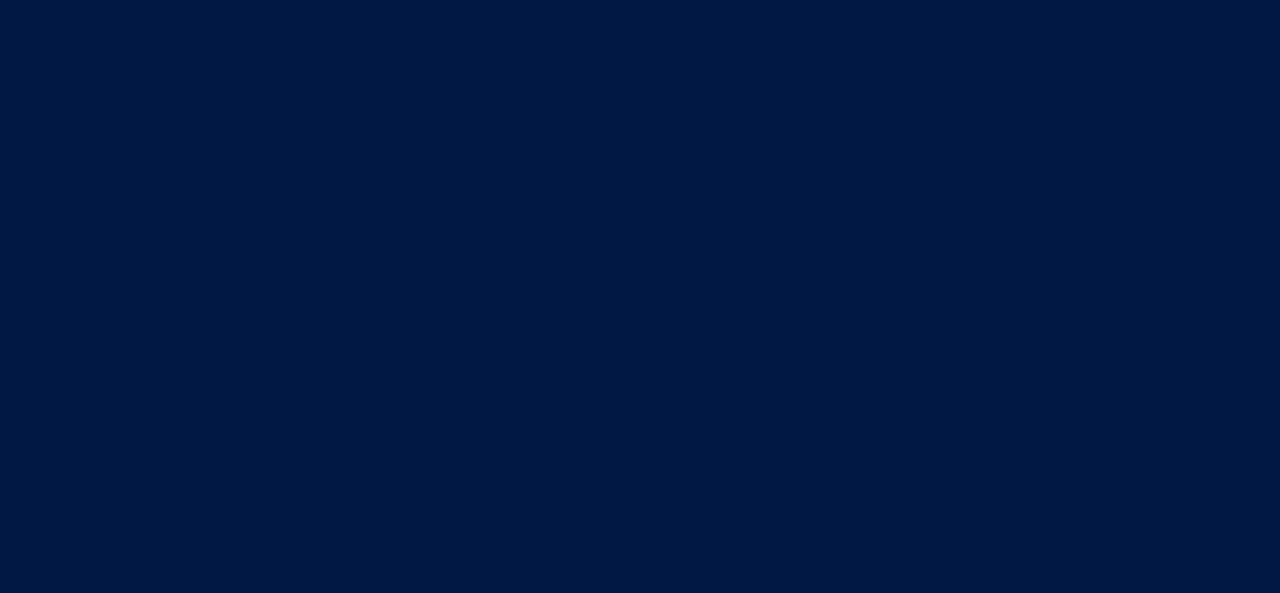
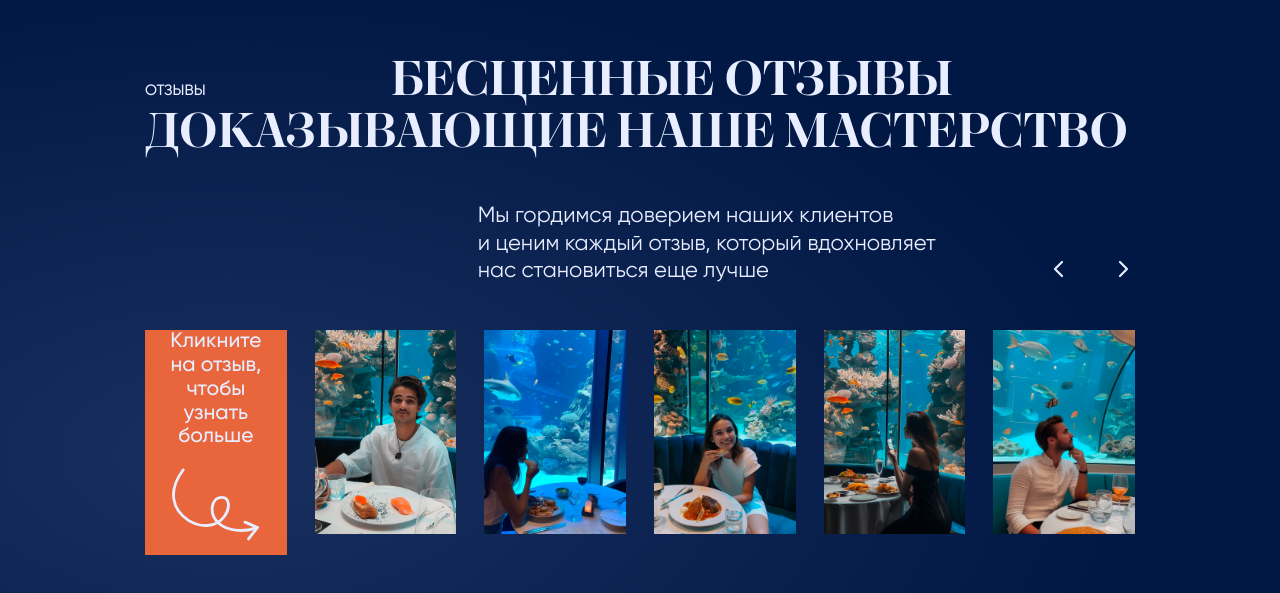
Before and after one commit to kannell1/AQUARIM, a Next.js app: page / in a window 1280 px wide. Shown: the part 3721-4314 px from the top of the page. Before the commit the page ends 3678 px from the top, so only its background shows below. Built offline with nearby package versions, Linux system fonts and the light colour scheme.

Commit message:
Пятый блок

```diff
--- a/app/page.tsx
+++ b/app/page.tsx
@@ -3,6 +3,7 @@ import { HeroSection } from "@/components/HeroSection";
 import { HistorySection } from "@/components/HistorySection";
 import { DishesSection } from "@/components/DishesSection";
 import { DeliverySection } from "@/components/DeliverySection";
+import { ReviewsSection } from "@/components/ReviewsSection";
 
 export default function HomePage() {
   return (
@@ -22,6 +23,7 @@ export default function HomePage() {
         <HistorySection />
         <DishesSection />
         <DeliverySection />
+        <ReviewsSection />
       </main>
     </div>
   );
--- /dev/null
+++ b/components/ReviewsSection.tsx
@@ -0,0 +1,196 @@
+"use client";
+
+import Image from "next/image";
+import { useEffect, useState } from "react";
+
+// Те же пять фотографий, что в макете: они уже лежат в public/images.
+const photos = [
+  {
+    src: "/images/guest-1.png",
+    alt: "Гость ресторана AQUARIM за столом у аквариума",
+  },
+  {
+    src: "/images/guest-2.png",
+    alt: "Посетительница за столиком на фоне большого аквариума",
+  },
+  {
+    src: "/images/guest-3.png",
+    alt: "Гостья AQUARIM с блюдом у аквариума",
+  },
+  {
+    src: "/images/guest-4.png",
+    alt: "Посетительница фотографирует аквариум ресторана",
+  },
+  {
+    src: "/images/guest-5.png",
+    alt: "Посетитель ресторана на фоне тропических рыб",
+  },
+] as const;
+
+export function ReviewsSection() {
+  const [firstPhoto, setFirstPhoto] = useState(0);
+  const [openedPhoto, setOpenedPhoto] = useState<number | null>(null);
+
+  // Стрелки переключают фотографии, не меняя их исходный порядок.
+  const visiblePhotos = photos.map((_, index) => (firstPhoto + index) % photos.length);
+
+  useEffect(() => {
+    if (openedPhoto === null) return;
+
+    function handleEscape(event: KeyboardEvent) {
+      if (event.key === "Escape") setOpenedPhoto(null);
+    }
+
+    window.addEventListener("keydown", handleEscape);
+    return () => window.removeEventListener("keydown", handleEscape);
+  }, [openedPhoto]);
+
+  function changePhoto(direction: -1 | 1) {
+    setFirstPhoto((previous) =>
+      (previous + direction + photos.length) % photos.length,
+    );
+  }
+
+  return (
+    <section
+      id="reviews"
+      aria-labelledby="reviews-heading"
+      className="relative isolate scroll-mt-[50px] pb-[120px] pt-[100px] lg:pb-[150px] lg:pt-[157px]"
+    >
+      {/* Мягкий синий градиент — только цвета из исходного макета. */}
+      <div
+        aria-hidden="true"
+        className="pointer-events-none absolute inset-0 -z-10 bg-[radial-gradient(ellipse_at_18%_69%,#49619255_0%,transparent_60%)]"
+      />
+
+      <div className="mx-auto w-[calc(100%-32px)] max-w-[1660px] sm:w-[calc(100%-48px)] lg:w-[calc(100%-96px)] xl:w-[calc(100%-200px)] xl:px-[45px]">
+        {/* Заголовок повторяет две строки макета. */}
+        <div className="flex flex-col gap-[16px] lg:flex-row lg:items-start lg:gap-[30px]">
+          <span className="shrink-0 font-gilroy text-[13px] font-medium uppercase leading-[1.2] text-[#E8EDFF] lg:w-[216px] lg:pt-[28px] lg:text-[15px]">
+            Отзывы
+          </span>
+          <h2
+            id="reviews-heading"
+            className="font-oceanic text-[clamp(32px,7.2vw,56px)] font-medium uppercase leading-[1] tracking-[-0.006em] text-[#E8EDFF] lg:text-[clamp(42px,3.8vw,68px)] 2xl:text-[68px]"
+          >
+            Бесценные отзывы
+          </h2>
+        </div>
+        <p className="mt-[8px] font-oceanic text-[clamp(32px,7.2vw,56px)] font-medium uppercase leading-[1] tracking-[-0.006em] text-[#E8EDFF] lg:mt-[3px] lg:text-[clamp(42px,3.8vw,68px)] 2xl:text-[68px]">
+          Доказывающие наше мастерство
+        </p>
+
+        <div className="mt-[34px] flex flex-col items-stretch gap-[22px] sm:flex-row sm:flex-wrap sm:items-end sm:justify-between sm:gap-[26px] lg:mt-[49px] lg:flex-nowrap lg:pl-[33.6%]">
+          <p className="w-full max-w-[530px] font-gilroy text-[18px] sm:w-auto leading-[1.25] text-[#E8EDFF] sm:text-[20px] xl:text-[22px]">
+            <span className="lg:block">Мы гордимся доверием наших клиентов </span>
+            <span className="lg:block">и ценим каждый отзыв, который вдохновляет </span>
+            <span className="lg:block">нас становиться еще лучше</span>
+          </p>
+
+          <div className="flex shrink-0 self-end gap-[40px] pb-[1px] sm:self-auto">
+            <button
+              type="button"
+              onClick={() => changePhoto(-1)}
+              aria-label="Предыдущие фотографии гостей"
+              className="flex h-[32px] w-[24px] items-center justify-center text-[#E8EDFF] transition-opacity hover:opacity-65 focus-visible:outline focus-visible:outline-2 focus-visible:outline-offset-4 focus-visible:outline-[#E8EDFF]"
+            >
+              <svg viewBox="0 0 24 24" className="h-[24px] w-[24px]" aria-hidden="true" fill="none" stroke="currentColor" strokeWidth="2.2" strokeLinecap="round" strokeLinejoin="round">
+                <path d="m15 5-7 7 7 7" />
+              </svg>
+            </button>
+            <button
+              type="button"
+              onClick={() => changePhoto(1)}
+              aria-label="Следующие фотографии гостей"
+              className="flex h-[32px] w-[24px] items-center justify-center text-[#E8EDFF] transition-opacity hover:opacity-65 focus-visible:outline focus-visible:outline-2 focus-visible:outline-offset-4 focus-visible:outline-[#E8EDFF]"
+            >
+              <svg viewBox="0 0 24 24" className="h-[24px] w-[24px]" aria-hidden="true" fill="none" stroke="currentColor" strokeWidth="2.2" strokeLinecap="round" strokeLinejoin="round">
+                <path d="m9 5 7 7-7 7" />
+              </svg>
+            </button>
+          </div>
+        </div>
+
+        {/* На широком экране: оранжевая карточка + ровно пять фото в ряд. */}
+        <div className="mt-[46px] flex snap-x snap-mandatory gap-[16px] overflow-x-auto pb-[6px] lg:mt-[44px] lg:grid lg:grid-cols-6 lg:gap-[28px] lg:overflow-visible lg:pb-0">
+          <div className="flex aspect-[180/260] w-[190px] shrink-0 snap-start flex-col items-center justify-center bg-[#E9663D] px-[16px] text-center text-[#E8EDFF] sm:w-[212px] lg:w-auto">
+            <p className="font-gilroy text-[18px] font-medium leading-[1.14] sm:text-[20px] xl:text-[21px]">
+              Кликните
+              <br />
+              на отзыв, чтобы
+              <br />
+              узнать больше
+            </p>
+            <svg
+              aria-hidden="true"
+              viewBox="0 0 124 94"
+              className="mt-[12px] h-[94px] w-[124px] max-w-full text-[#E8EDFF]"
+              fill="none"
+              stroke="currentColor"
+              strokeWidth="3.2"
+              strokeLinecap="round"
+              strokeLinejoin="round"
+            >
+              <path d="M25 4C7 28 13 49 31 61c13 8 31 9 41-5 7-10 5-21-3-21-13 0-15 19-4 29 10 9 27 11 44 5" />
+              <path d="m95 63 14 6-10 13" />
+            </svg>
+          </div>
+
+          {visiblePhotos.map((photoIndex) => {
+            const photo = photos[photoIndex];
+            return (
+              <button
+                key={photo.src}
+                type="button"
+                aria-label={`Открыть фото: ${photo.alt}`}
+                onClick={() => setOpenedPhoto(photoIndex)}
+                className="relative aspect-[180/260] w-[190px] shrink-0 snap-start overflow-hidden outline-offset-4 focus-visible:outline focus-visible:outline-2 focus-visible:outline-[#E8EDFF] sm:w-[212px] lg:w-auto"
+              >
+                <Image
+                  src={photo.src}
+                  alt={photo.alt}
+                  fill
+                  sizes="(min-width: 1600px) 220px, (min-width: 1024px) 17vw, 212px"
+                  className="object-cover transition-transform duration-300 hover:scale-[1.035]"
+                />
+              </button>
+            );
+          })}
+        </div>
+      </div>
+
+      {openedPhoto !== null && (
+        <div
+          role="presentation"
+          onClick={() => setOpenedPhoto(null)}
+          className="fixed inset-0 z-[100] flex items-center justify-center bg-[#011845]/95 p-[18px]"
+        >
+          <div
+            role="dialog"
+            aria-modal="true"
+            aria-label="Фотография гостя AQUARIM"
+            onClick={(event) => event.stopPropagation()}
+            className="relative flex max-h-[90vh] flex-col items-center gap-[16px]"
+          >
+            <button
+              type="button"
+              aria-label="Закрыть фотографию"
+              onClick={() => setOpenedPhoto(null)}
+              className="self-end border border-[#E8EDFF] px-[14px] py-[7px] font-gilroy text-[16px] text-[#E8EDFF] focus-visible:outline focus-visible:outline-2 focus-visible:outline-offset-4 focus-visible:outline-[#E8EDFF]"
+            >
+              Закрыть ×
+            </button>
+            <Image
+              src={photos[openedPhoto].src}
+              alt={photos[openedPhoto].alt}
+              width={540}
+              height={780}
+              sizes="(max-width: 600px) 90vw, 540px"
+              className="max-h-[78vh] h-auto w-auto max-w-full object-contain"
+            />
+          </div>
+        </div>
+      )}
+    </section>
+  );
+}
```
